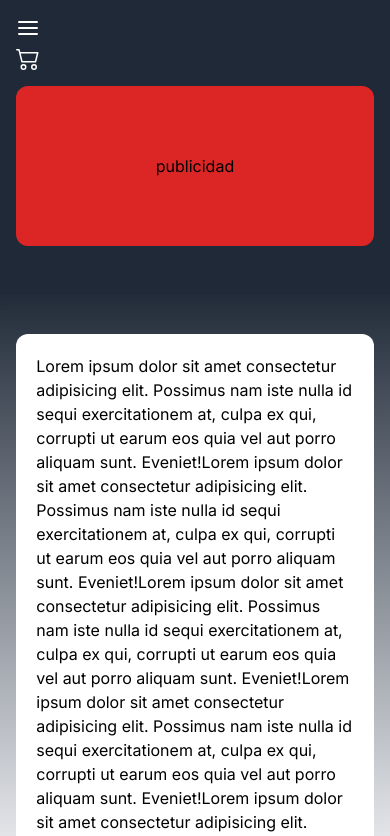
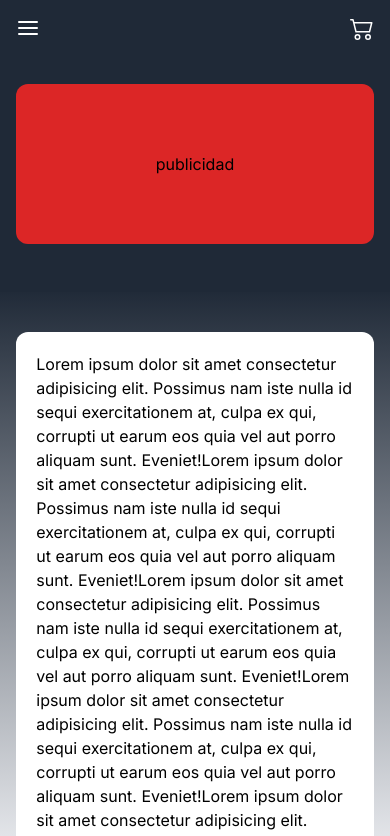
Before and after one commit to MatiasCancina/iTech-eCommerce, a Next.js app: page / in a window 390 px wide. Shown: the top 836 px of the page. Built offline with nearby package versions, Linux system fonts and the light colour scheme.

Commit message:
mobile nav responsive

```diff
--- a/components/NavBar/NavBar.jsx
+++ b/components/NavBar/NavBar.jsx
@@ -35,6 +35,7 @@ export const NavBar = () => {
 
   return (
     <div className="bg-gray-800 flex justify-center items-center flex-col">
+      {/* Desktop Nav */}
       <nav className=" w-full md:flex md:justify-between md:items-center md:border-box md:pt-6 py-6 md:px-40 hidden select-none">
         <span className="text-white font-bold text-xl w-1/2">
           eCommerce Coderhouse
@@ -72,8 +73,10 @@ export const NavBar = () => {
           </Link>
         </div>
       </nav>
+
+      {/* Mobile Nav */}
       <nav className="w-screen md:hidden">
-        <div className="block md:hidden  justify-between p-4">
+        <div className="flex md:hidden justify-between p-4">
           <button onClick={toggleMenu}>
             {isOpen ? (
               <FiX className=" text-white text-2xl" />
@@ -113,12 +116,12 @@ export const NavBar = () => {
           )}
         </AnimatePresence>
       </nav>
-      <div className="w-11/12 lg:w-1/2 rounded-xl mb-12 bg-red-600 h-40 lg:h-72 text-black flex items-center justify-center">
+
+      <div className="w-11/12 lg:w-1/2 rounded-xl mb-12 mt-7 sm:mt-0 bg-red-600 h-40 lg:h-72 text-black flex items-center justify-center">
         publicidad
       </div>
-      <section className="flex justify-start text-gray-800 absolute bottom-0 w-full h-[66%] sm:h-[69%] md:h-[67%] lg:h-[50%] xl:h-[50%] 2xl:h-[53%] bg-gradient-to-b from-gray-800 -z-10">
-        .
-      </section>
+
+      <section className="flex justify-start text-gray-800 absolute bottom-0 w-full h-[66%] sm:h-[69%] md:h-[67%] lg:h-[50%] xl:h-[50%] 2xl:h-[53%] bg-gradient-to-b from-gray-800 -z-10" />
     </div>
   );
 };
```
